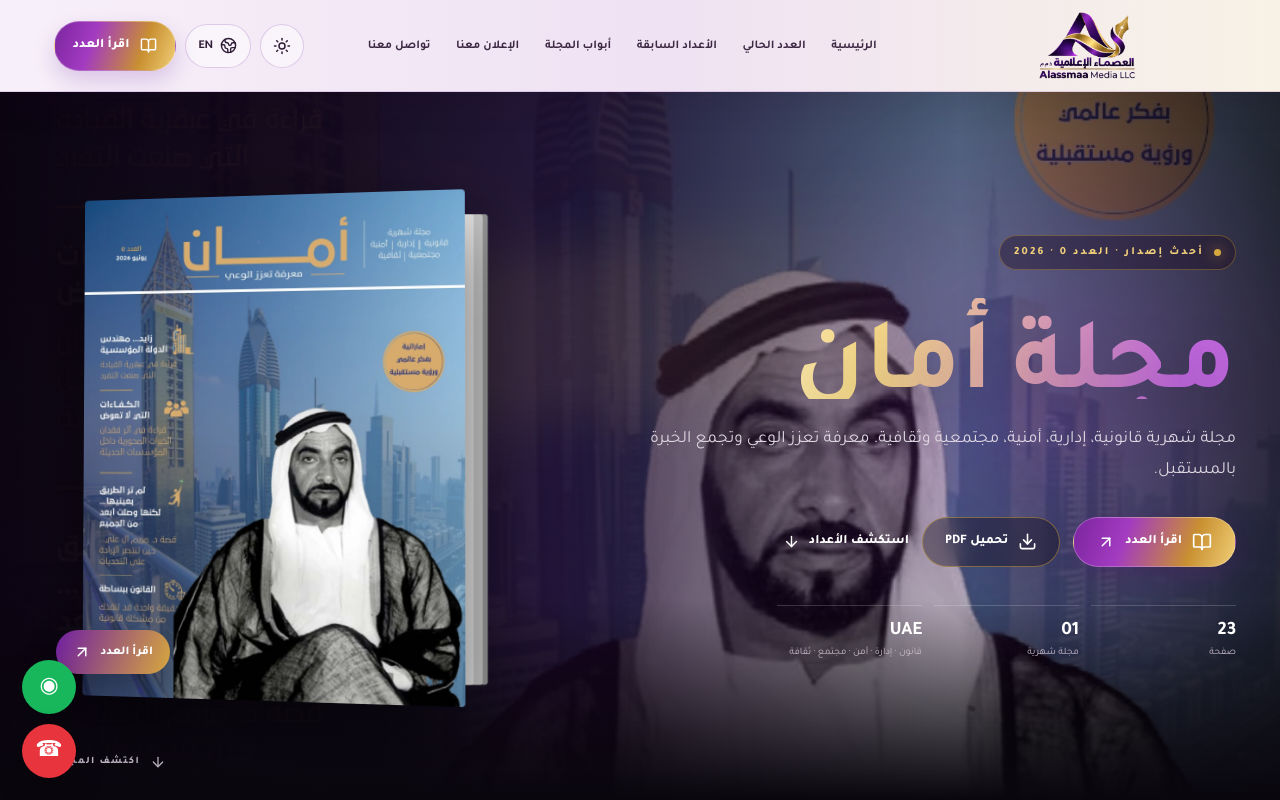
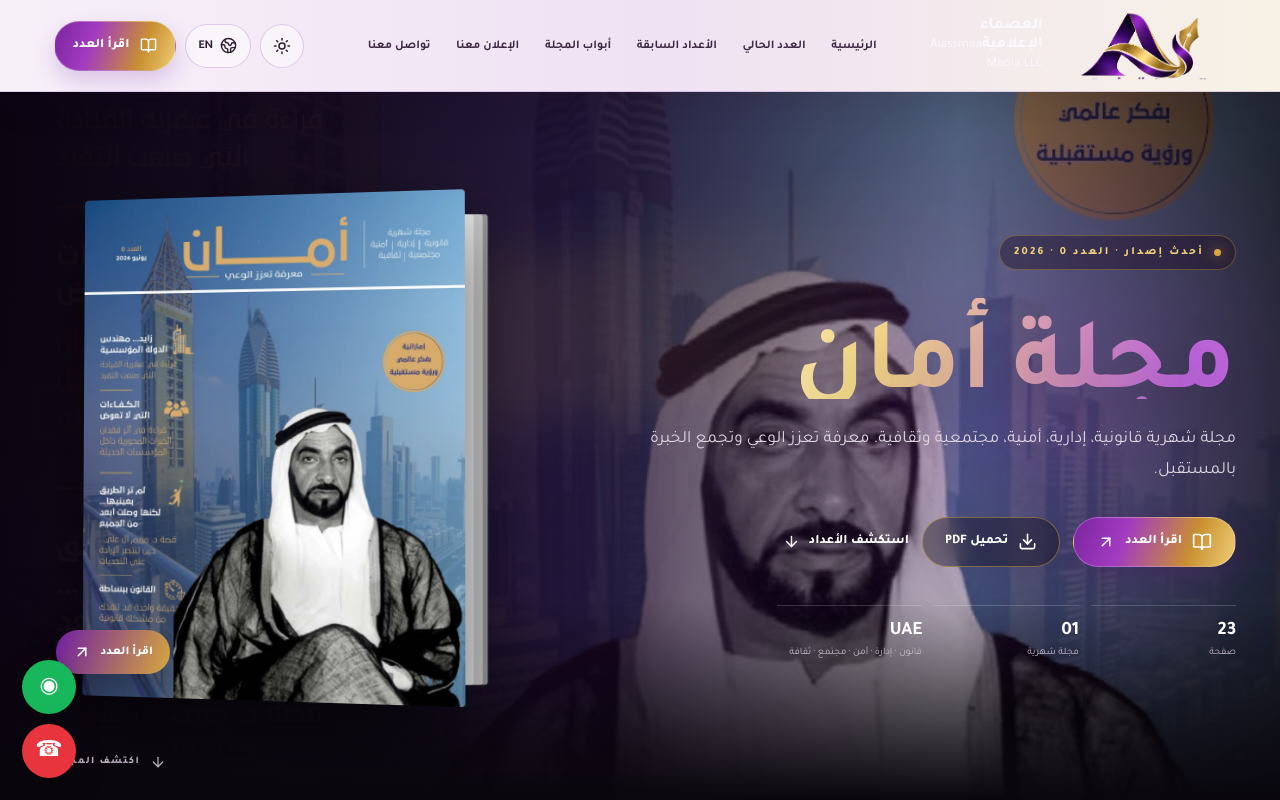
Before and after one commit to Library1982/alassmaa-media-final, a Next.js app: page / in a window 1280 px wide. Shown: the top 800 px of the page. Built offline with nearby package versions, Linux system fonts and the light colour scheme.

Commit message:
Use readable bilingual brand lockup in header loader and reader

```diff
--- a/app/page.tsx
+++ b/app/page.tsx
@@ -151,7 +151,7 @@
 
   return <div className="reader-overlay premium-flip-reader" ref={shell} role="dialog" aria-modal="true" aria-label={t.reader}>
     <header className="reader-toolbar">
-      <div className="reader-title"><div className="reader-brand-lockup"><img src="/logo-transparent.png" alt="Alassmaa Media"/></div><span><b>{t.reader}</b><small>{ISSUE.titleAr} · {ISSUE.issueAr} · {ISSUE.year}</small></span></div>
+      <div className="reader-title"><div className="brand-lockup reader-brand-lockup"><img src="/logo-emblem.png" alt=""/><span><strong>العصماء الإعلامية</strong><small>Alassmaa Media LLC</small></span></div><span className="reader-meta"><b>{t.reader}</b><small>{ISSUE.titleAr} · {ISSUE.issueAr} · {ISSUE.year}</small></span></div>
       <div className="reader-actions">
         <button onClick={()=>setDrawer(drawer==='toc'?null:'toc')}><BookOpen size={18}/><span>{t.contents}</span></button>
         <button onClick={()=>setDrawer(drawer==='thumbs'?null:'thumbs')}><BookOpen size={18}/><span>{t.thumbs}</span></button>
@@ -194,9 +194,9 @@
   useEffect(()=>{document.documentElement.lang=lang;document.documentElement.dir=lang==='ar'?'rtl':'ltr';document.documentElement.dataset.theme=theme;localStorage.setItem('alassmaa-lang',lang);localStorage.setItem('alassmaa-theme',theme)},[lang,theme]);
   const heroStyle=useMemo(()=>({backgroundImage:"linear-gradient(90deg,rgba(12,2,18,.96),rgba(35,6,50,.76) 43%,rgba(20,5,24,.25) 75%,rgba(5,1,9,.72)),url('"+ISSUE.cover+"')"}),[]);
   return <>
-    {loading&&<div className="cinema-loader"><div className="loader-halo"/><img src="/logo-emblem.png" alt="Alassmaa Media"/><span>ALASSMAA MEDIA</span><i/><b>{lang==='ar'?'معرفة تعزز الوعي':'KNOWLEDGE THAT STRENGTHENS AWARENESS'}</b></div>}
+    {loading&&<div className="cinema-loader"><div className="loader-halo"/><div className="brand-lockup loader-lockup"><img src="/logo-emblem.png" alt=""/><span><strong>العصماء الإعلامية</strong><small>Alassmaa Media LLC</small></span></div><i/><b>{lang==='ar'?'معرفة تعزز الوعي':'KNOWLEDGE THAT STRENGTHENS AWARENESS'}</b></div>}
     <header className="site-header">
-      <a className="brand" href="#home"><img src="/logo-transparent.png" alt="العصماء الإعلامية — Alassmaa Media LLC"/></a>
+      <a className="brand brand-lockup" href="#home"><img src="/logo-emblem.png" alt=""/><span><strong>العصماء الإعلامية</strong><small>Alassmaa Media LLC</small></span></a>
       <nav className="desktop-nav">{t.nav.map((n,i)=><a key={n} href={'#'+ids[i]}>{n}</a>)}</nav>
       <div className="header-actions">
         <button className="round-control" onClick={()=>setTheme(theme==='dark'?'light':'dark')} title={t.theme}>{theme==='dark'?<Sun size={18}/>:<Moon size={18}/>}</button>
```
